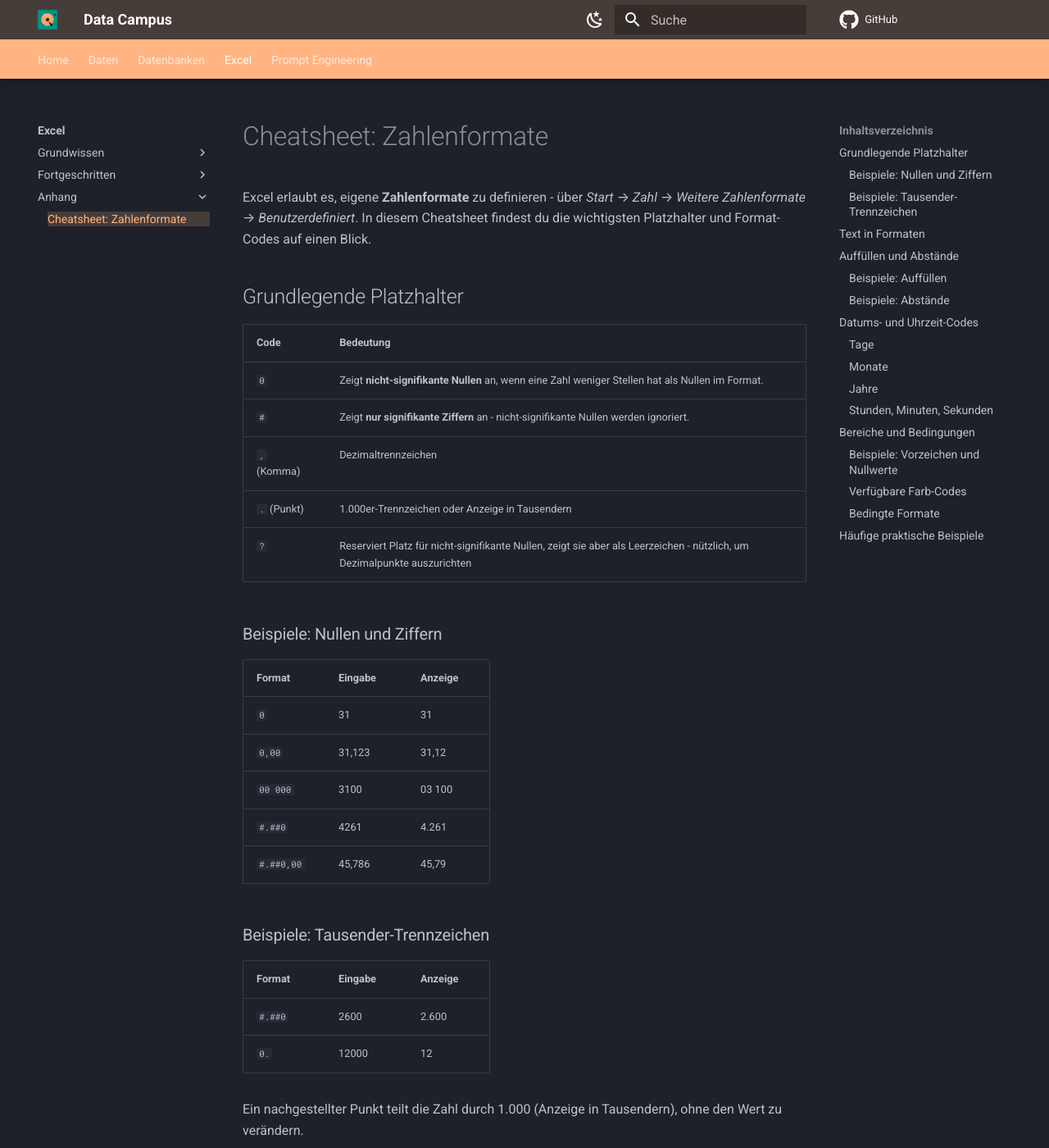
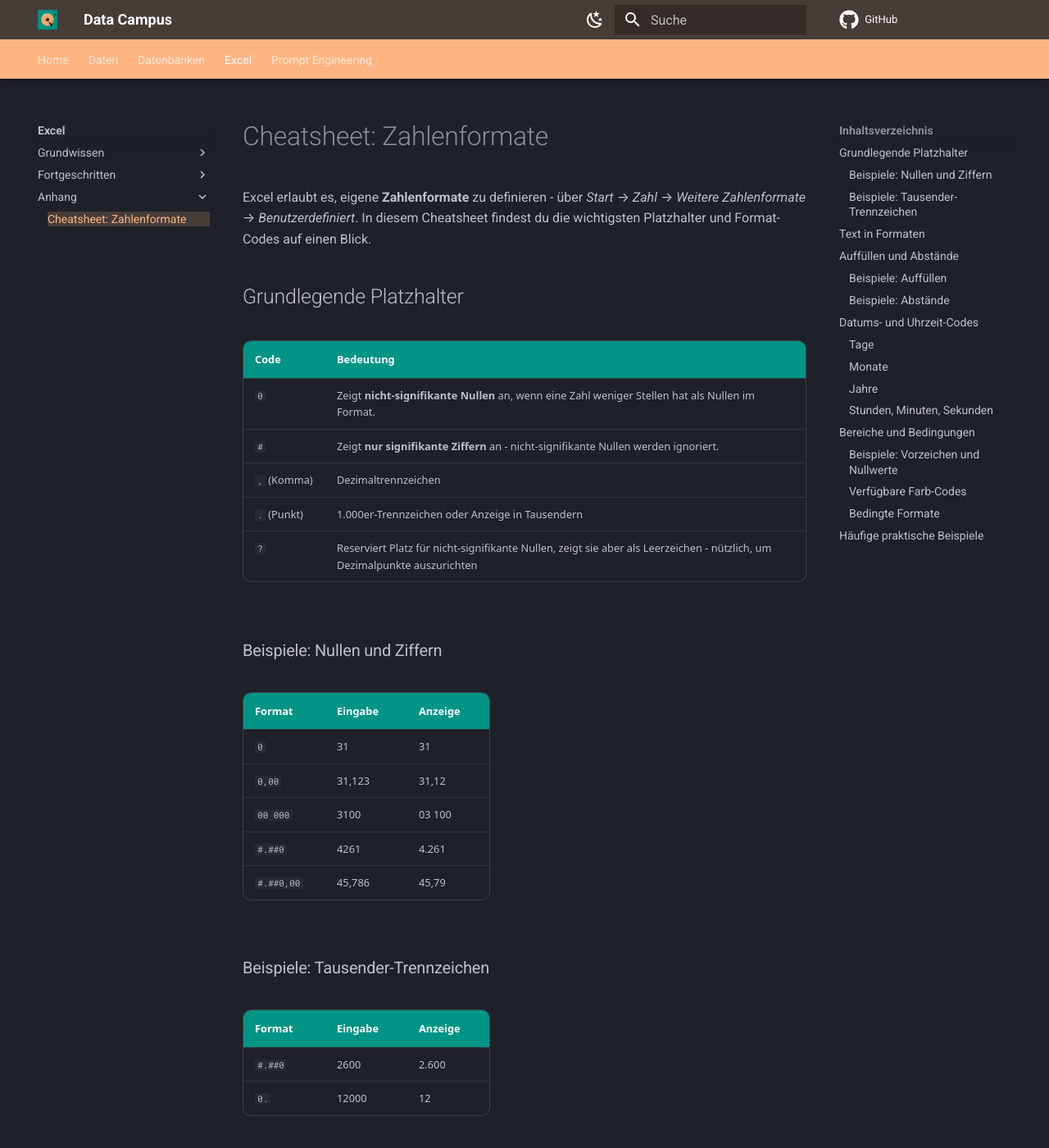
Before and after one commit to mciwing/data-campus, an MkDocs documentation site: the page built from docs/excel/cheatsheet.md, in a window 1280 px wide and 1400 px high. Shown: the whole window at 82% size. Built offline with MkDocs 1.6.1 and Material for MkDocs 9.7.7, drawn with Linux system fonts in a browser that asks for light colours; comment, search, counter and statistics services are not loaded.

Commit message:
added image

```diff
--- a/docs/stylesheets/extra.css
+++ b/docs/stylesheets/extra.css
@@ -307,3 +307,199 @@
   content: "... ";
   font-weight: 400;
 }
+
+/* === Hotspot-Image: nummerierte Punkte mit Hover-Tooltip === */
+.hotspot-image {
+  position: relative;
+  display: block;
+  width: fit-content;
+  max-width: 100%;
+  margin: 1rem auto;
+}
+
+.hotspot-image img {
+  display: block;
+  max-width: 100%;
+  height: auto;
+}
+
+.hotspot-image figcaption {
+  text-align: center;
+  font-size: 0.8rem;
+  font-style: italic;
+  margin-top: 0.5rem;
+  opacity: 0.8;
+}
+
+.hotspot {
+  position: absolute;
+  width: 26px;
+  height: 26px;
+  border-radius: 50%;
+  background: var(--md-primary-fg-color);
+  color: white;
+  display: inline-flex;
+  align-items: center;
+  justify-content: center;
+  font-size: 0.8rem;
+  font-weight: 700;
+  cursor: help;
+  transform: translate(-50%, -50%);
+  box-shadow: 0 2px 8px rgba(0, 0, 0, 0.3);
+  border: 2px solid white;
+  transition: transform 0.15s ease;
+  z-index: 1;
+}
+
+.hotspot:hover,
+.hotspot:focus-visible {
+  transform: translate(-50%, -50%) scale(1.2);
+  z-index: 2;
+  outline: none;
+}
+
+/* Tooltip als echtes Kind-Element: zwei Zeilen mit unterschiedlicher Größe */
+.hotspot__tip {
+  position: absolute;
+  bottom: calc(100% + 10px);
+  left: 50%;
+  transform: translateX(-50%);
+  display: flex;
+  flex-direction: column;
+  align-items: center;
+  gap: 0.1rem;
+  padding: 0.45rem 0.7rem;
+  background: rgba(0, 0, 0, 0.92);
+  color: white;
+  border-radius: 6px;
+  font-size: 11px;
+  font-weight: 400;
+  line-height: 1.25;
+  opacity: 0;
+  pointer-events: none;
+  transition: opacity 0.15s ease;
+  z-index: 3;
+}
+
+.hotspot__tip::after {
+  content: "";
+  position: absolute;
+  top: 100%;
+  left: 50%;
+  transform: translateX(-50%);
+  border: 6px solid transparent;
+  border-top-color: rgba(0, 0, 0, 0.92);
+}
+
+.hotspot__title {
+  font-size: 11px;
+  font-weight: 700;
+  letter-spacing: 0.04em;
+  text-transform: uppercase;
+  white-space: nowrap;
+}
+
+.hotspot__desc {
+  font-size: 9px;
+  font-weight: 400;
+  opacity: 0.85;
+  max-width: 200px;
+  text-align: center;
+}
+
+.hotspot:hover .hotspot__tip,
+.hotspot:focus-visible .hotspot__tip {
+  opacity: 1;
+}
+
+/* === Markdown-Tabellen einheitlich formatieren (analog zu den HTML-Tabellen in relational.md) === */
+.md-typeset table:not([class]) {
+  width: 100%;
+  max-width: 100%;
+  border-collapse: separate;
+  border-spacing: 0;
+  border: 1px solid #cfd8e3;
+  border-radius: 10px;
+  overflow: hidden;
+  font-family: system-ui, sans-serif;
+  margin: 1rem auto;
+  display: table;
+}
+
+.md-typeset table:not([class]) thead tr {
+  background: #009485;
+  color: #fff;
+}
+
+.md-typeset table:not([class]) th {
+  text-align: left;
+  padding: 12px 14px;
+  font-weight: 700;
+  border: none;
+  color: #fff;
+  background: transparent;
+}
+
+.md-typeset table:not([class]) td {
+  padding: 10px 14px;
+  border: none;
+  border-top: 1px solid #e6ecf2;
+  vertical-align: top;
+}
+
+.md-typeset table:not([class]) tbody tr:hover {
+  background: color-mix(in oklab, #009485 6%, transparent);
+}
+
+/* Dark-Scheme: Ränder und Hover an dunklen Hintergrund anpassen */
+[data-md-color-scheme="slate"] .md-typeset table:not([class]) {
+  border-color: color-mix(in oklab, var(--md-default-fg-color) 18%, transparent);
+}
+
+[data-md-color-scheme="slate"] .md-typeset table:not([class]) td {
+  border-top-color: color-mix(in oklab, var(--md-default-fg-color) 12%, transparent);
+}
+
+/* === Excel-Hierarchie-Pyramide (CSS-only) === */
+.excel-pyramid {
+  width: 100%;
+  display: flex;
+  flex-direction: column;
+}
+
+.excel-pyramid__level {
+  position: relative;
+  display: flex;
+  align-items: center;
+  justify-content: center;
+  height: 56px;
+  width: 100%;
+  text-align: center;
+  font-weight: 600;
+  font-size: 0.9rem;
+  color: #fff;
+  margin-bottom: 3px;
+  letter-spacing: 0.01em;
+}
+
+/* Top → Bottom: kleinste Einheit zur größten — Farbverlauf Peach → Teal */
+.excel-pyramid__level:nth-child(1) {
+  background: #FFB482;
+  clip-path: polygon(45% 0, 55% 0, 64% 100%, 36% 100%);
+}
+.excel-pyramid__level:nth-child(2) {
+  background: color-mix(in oklab, #FFB482 60%, #009485);
+  clip-path: polygon(36% 0, 64% 0, 73% 100%, 27% 100%);
+}
+.excel-pyramid__level:nth-child(3) {
+  background: color-mix(in oklab, #FFB482 35%, #009485);
+  clip-path: polygon(27% 0, 73% 0, 82% 100%, 18% 100%);
+}
+.excel-pyramid__level:nth-child(4) {
+  background: color-mix(in oklab, #FFB482 15%, #009485);
+  clip-path: polygon(18% 0, 82% 0, 91% 100%, 9% 100%);
+}
+.excel-pyramid__level:nth-child(5) {
+  background: #009485;
+  clip-path: polygon(9% 0, 91% 0, 100% 100%, 0% 100%);
+}
```
Also changed, not shown: docs/excel/grundlagen.md (+5 -0 lines), docs/assets/excel/grundlagen/basic_sciences_meme.jpg (added), 1 other file.
